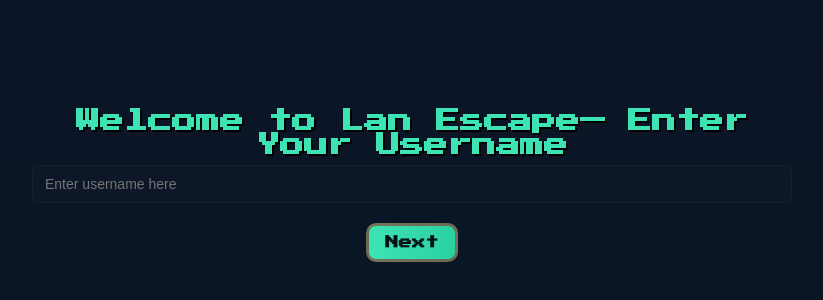
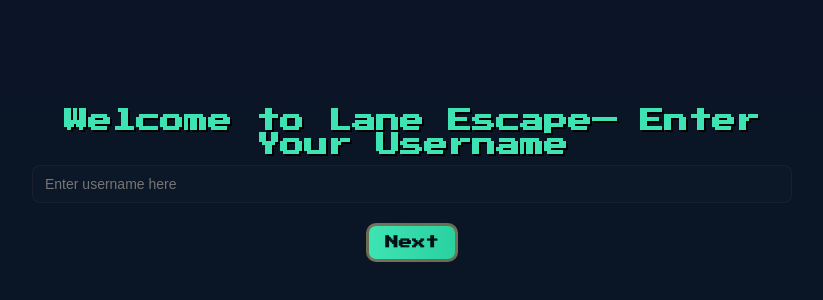
Before and after one commit to sasi-upparapalli/Lane-Escape, a plain HTML site: page index.html in a window 1280 px wide. Shown: the part 212-512 px from the top of the page, without its empty margins (228-1051 px from the left). Drawn offline with Linux system fonts and the light colour scheme.

Commit message:
Update index.html

```diff
--- a/index.html
+++ b/index.html
@@ -8,7 +8,7 @@
           referrerpolicy="no-referrer" />
 <meta charset="utf-8" />
 <meta name="viewport" content="width=device-width,initial-scale=1,viewport-fit=cover" />
-<title>Lan Escape Car Game — Updated</title>
+<title>Lane Escape Car Game — Updated</title>
 <link rel="stylesheet" href="style.css"> </head>
 <body>
 <div class="app">
@@ -16,7 +16,7 @@
 
     <section id="screen-entry" class="screen">
       <div class="card">
-        <h1>Welcome to Lan Escape— Enter Your Username</h1>
+        <h1>Welcome to Lane Escape— Enter Your Username</h1>
         <input id="usernameInput" type="text" placeholder="Enter username here" maxlength="20" />
         <div style="margin-top:14px;"><button id="btnEntryNext" class="btn">Next</button></div>
       </div>
```
